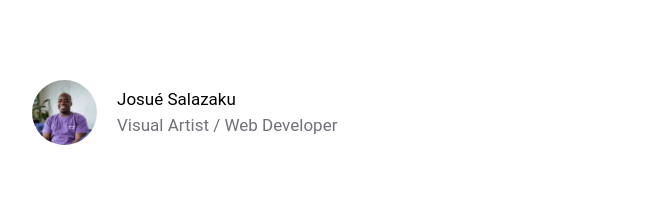
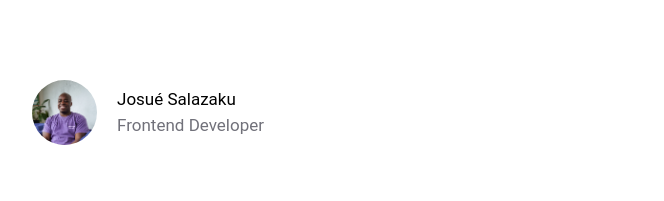
Before and after one commit to JosueSalazaku/portfolio-page, a React (Vite) app: page /#/ in a window 1280 px wide. Shown: the top 201 px of the page, without its empty margins (304-968 px from the left). Built offline with nearby package versions, Linux system fonts and the light colour scheme.

Commit message:
Refactor Home component to update job function

```diff
--- a/src/Pages/Home.jsx
+++ b/src/Pages/Home.jsx
@@ -11,7 +11,7 @@ export default function Home() {
           <div className="">
             <p className="font-meduim">Josué Salazaku</p>
             <p className="text-zinc-500">
-              Visual Artist / Web Developer
+              Frontend Developer
             </p>
           </div>
         </div>
```
